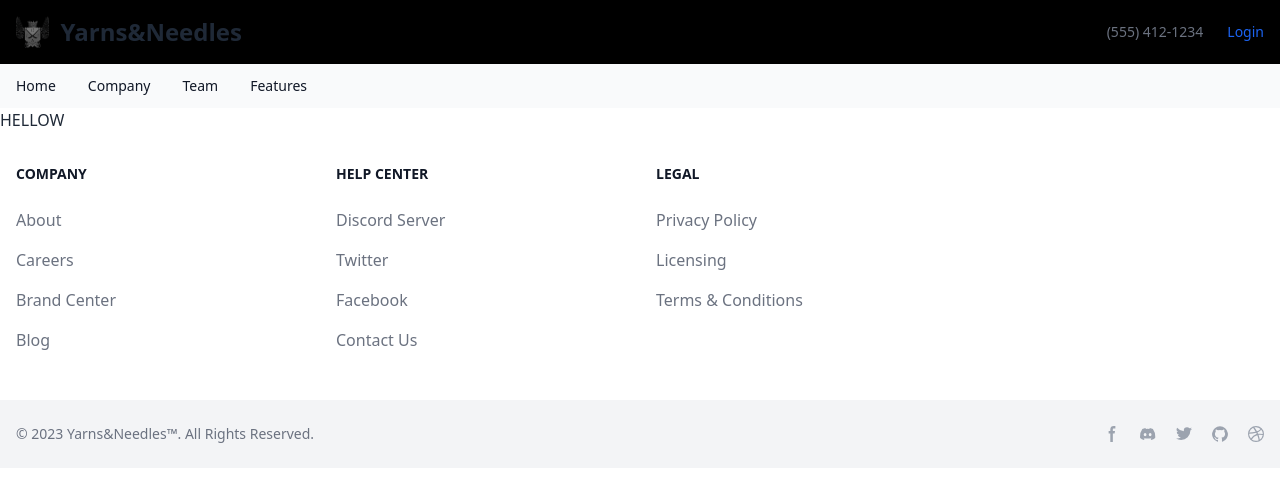
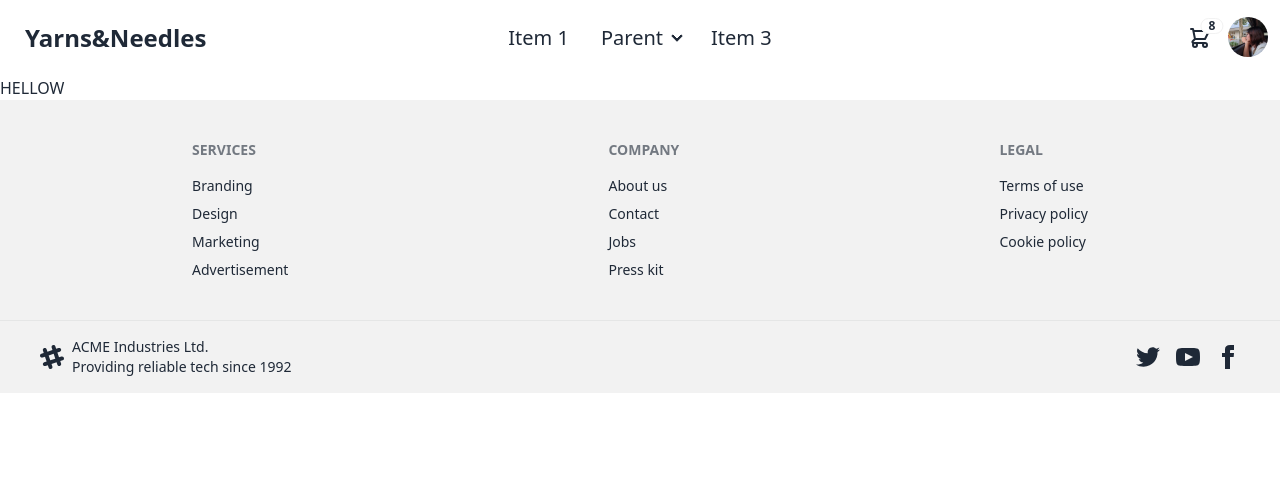
Before and after one commit to dyeem/DCIT26_PROJECT, a React (Vite) app in the folder project/: page / in a window 1280 px wide. Shown: the top 482 px of the page. Built offline with nearby package versions, Linux system fonts and the light colour scheme.

Commit message:
14/11 2:33pm

```diff
--- a/project/src/Components/Footer.jsx
+++ b/project/src/Components/Footer.jsx
@@ -1,95 +1,85 @@
 export default function Footer() {
     return (
         <>
-            <div class="mx-auto w-full max-w-screen-2xl">
-                <div class="grid grid-cols-2 gap-8 px-4 py-6 lg:py-8 md:grid-cols-4">
-                    <div>
-                        <h2 class="mb-6 text-sm font-semibold text-gray-900 uppercase dark:text-white">Company</h2>
-                        <ul class="text-gray-500 dark:text-gray-400 font-medium">
-                            <li class="mb-4">
-                                <a href="#" class=" hover:underline">About</a>
-                            </li>
-                            <li class="mb-4">
-                                <a href="#" class="hover:underline">Careers</a>
-                            </li>
-                            <li class="mb-4">
-                                <a href="#" class="hover:underline">Brand Center</a>
-                            </li>
-                            <li class="mb-4">
-                                <a href="#" class="hover:underline">Blog</a>
-                            </li>
-                        </ul>
-                    </div>
-                    <div>
-                        <h2 class="mb-6 text-sm font-semibold text-gray-900 uppercase dark:text-white">Help center</h2>
-                        <ul class="text-gray-500 dark:text-gray-400 font-medium">
-                            <li class="mb-4">
-                                <a href="#" class="hover:underline">Discord Server</a>
-                            </li>
-                            <li class="mb-4">
-                                <a href="#" class="hover:underline">Twitter</a>
-                            </li>
-                            <li class="mb-4">
-                                <a href="#" class="hover:underline">Facebook</a>
-                            </li>
-                            <li class="mb-4">
-                                <a href="#" class="hover:underline">Contact Us</a>
-                            </li>
-                        </ul>
-                    </div>
-                    <div>
-                        <h2 class="mb-6 text-sm font-semibold text-gray-900 uppercase dark:text-white">Legal</h2>
-                        <ul class="text-gray-500 dark:text-gray-400 font-medium">
-                            <li class="mb-4">
-                                <a href="#" class="hover:underline">Privacy Policy</a>
-                            </li>
-                            <li class="mb-4">
-                                <a href="#" class="hover:underline">Licensing</a>
-                            </li>
-                            <li class="mb-4">
-                                <a href="#" class="hover:underline">Terms &amp; Conditions</a>
-                            </li>
-                        </ul>
-                    </div>
-
-                </div>
-                <div class="px-4 py-6 bg-gray-100 dark:bg-gray-700 md:flex md:items-center md:justify-between">
-                    <span class="text-sm text-gray-500 dark:text-gray-300 sm:text-center">© 2023 <a href="https://flowbite.com/">Yarns&Needles™</a>. All Rights Reserved.
-                    </span>
-                    <div class="flex mt-4 sm:justify-center md:mt-0 space-x-5 rtl:space-x-reverse">
-                        <a href="#" class="text-gray-400 hover:text-gray-900 dark:hover:text-white">
-                            <svg class="w-4 h-4" aria-hidden="true" xmlns="http://www.w3.org/2000/svg" fill="currentColor" viewBox="0 0 8 19">
-                                    <path fill-rule="evenodd" d="M6.135 3H8V0H6.135a4.147 4.147 0 0 0-4.142 4.142V6H0v3h2v9.938h3V9h2.021l.592-3H5V3.591A.6.6 0 0 1 5.592 3h.543Z" clip-rule="evenodd"/>
+            <footer className="footer bg-base-200 text-base-content p-10">
+                <nav className="justify-self-center">
+                    <h6 className="footer-title">Services</h6>
+                    <a className="link link-hover">Branding</a>
+                    <a className="link link-hover">Design</a>
+                    <a className="link link-hover">Marketing</a>
+                    <a className="link link-hover">Advertisement</a>
+                </nav>
+                <nav className="justify-self-center">
+                    <h6 className="footer-title">Company</h6>
+                    <a className="link link-hover">About us</a>
+                    <a className="link link-hover">Contact</a>
+                    <a className="link link-hover">Jobs</a>
+                    <a className="link link-hover">Press kit</a>
+                </nav>
+                <nav className="justify-self-center">
+                    <h6 className="footer-title">Legal</h6>
+                    <a className="link link-hover">Terms of use</a>
+                    <a className="link link-hover">Privacy policy</a>
+                    <a className="link link-hover">Cookie policy</a>
+                </nav>
+                </footer>
+                <footer className="footer bg-base-200 text-base-content border-base-300 border-t px-10 py-4">
+                <aside className="grid-flow-col items-center">
+                    <svg
+                    width="24"
+                    height="24"
+                    viewBox="0 0 24 24"
+                    xmlns="http://www.w3.org/2000/svg"
+                    fillRule="evenodd"
+                    clipRule="evenodd"
+                    className="fill-current">
+                    <path
+                        d="M22.672 15.226l-2.432.811.841 2.515c.33 1.019-.209 2.127-1.23 2.456-1.15.325-2.148-.321-2.463-1.226l-.84-2.518-5.013 1.677.84 2.517c.391 1.203-.434 2.542-1.831 2.542-.88 0-1.601-.564-1.86-1.314l-.842-2.516-2.431.809c-1.135.328-2.145-.317-2.463-1.229-.329-1.018.211-2.127 1.231-2.456l2.432-.809-1.621-4.823-2.432.808c-1.355.384-2.558-.59-2.558-1.839 0-.817.509-1.582 1.327-1.846l2.433-.809-.842-2.515c-.33-1.02.211-2.129 1.232-2.458 1.02-.329 2.13.209 2.461 1.229l.842 2.515 5.011-1.677-.839-2.517c-.403-1.238.484-2.553 1.843-2.553.819 0 1.585.509 1.85 1.326l.841 2.517 2.431-.81c1.02-.33 2.131.211 2.461 1.229.332 1.018-.21 2.126-1.23 2.456l-2.433.809 1.622 4.823 2.433-.809c1.242-.401 2.557.484 2.557 1.838 0 .819-.51 1.583-1.328 1.847m-8.992-6.428l-5.01 1.675 1.619 4.828 5.011-1.674-1.62-4.829z"></path>
                     </svg>
-                            <span class="sr-only">Facebook page</span>
+                    <p>
+                    ACME Industries Ltd.
+                    <br />
+                    Providing reliable tech since 1992
+                    </p>
+                </aside>
+                <nav className="md:place-self-center md:justify-self-end sm:justify-center">
+                    <div className="grid grid-flow-col gap-4">
+                    <a>
+                        <svg
+                        xmlns="http://www.w3.org/2000/svg"
+                        width="24"
+                        height="24"
+                        viewBox="0 0 24 24"
+                        className="fill-current">
+                        <path
+                            d="M24 4.557c-.883.392-1.832.656-2.828.775 1.017-.609 1.798-1.574 2.165-2.724-.951.564-2.005.974-3.127 1.195-.897-.957-2.178-1.555-3.594-1.555-3.179 0-5.515 2.966-4.797 6.045-4.091-.205-7.719-2.165-10.148-5.144-1.29 2.213-.669 5.108 1.523 6.574-.806-.026-1.566-.247-2.229-.616-.054 2.281 1.581 4.415 3.949 4.89-.693.188-1.452.232-2.224.084.626 1.956 2.444 3.379 4.6 3.419-2.07 1.623-4.678 2.348-7.29 2.04 2.179 1.397 4.768 2.212 7.548 2.212 9.142 0 14.307-7.721 13.995-14.646.962-.695 1.797-1.562 2.457-2.549z"></path>
+                        </svg>
                     </a>
-                        <a href="#" class="text-gray-400 hover:text-gray-900 dark:hover:text-white">
-                            <svg class="w-4 h-4" aria-hidden="true" xmlns="http://www.w3.org/2000/svg" fill="currentColor" viewBox="0 0 21 16">
-                                    <path d="M16.942 1.556a16.3 16.3 0 0 0-4.126-1.3 12.04 12.04 0 0 0-.529 1.1 15.175 15.175 0 0 0-4.573 0 11.585 11.585 0 0 0-.535-1.1 16.274 16.274 0 0 0-4.129 1.3A17.392 17.392 0 0 0 .182 13.218a15.785 15.785 0 0 0 4.963 2.521c.41-.564.773-1.16 1.084-1.785a10.63 10.63 0 0 1-1.706-.83c.143-.106.283-.217.418-.33a11.664 11.664 0 0 0 10.118 0c.137.113.277.224.418.33-.544.328-1.116.606-1.71.832a12.52 12.52 0 0 0 1.084 1.785 16.46 16.46 0 0 0 5.064-2.595 17.286 17.286 0 0 0-2.973-11.59ZM6.678 10.813a1.941 1.941 0 0 1-1.8-2.045 1.93 1.93 0 0 1 1.8-2.047 1.919 1.919 0 0 1 1.8 2.047 1.93 1.93 0 0 1-1.8 2.045Zm6.644 0a1.94 1.94 0 0 1-1.8-2.045 1.93 1.93 0 0 1 1.8-2.047 1.918 1.918 0 0 1 1.8 2.047 1.93 1.93 0 0 1-1.8 2.045Z"/>
+                    <a>
+                        <svg
+                        xmlns="http://www.w3.org/2000/svg"
+                        width="24"
+                        height="24"
+                        viewBox="0 0 24 24"
+                        className="fill-current">
+                        <path
+                            d="M19.615 3.184c-3.604-.246-11.631-.245-15.23 0-3.897.266-4.356 2.62-4.385 8.816.029 6.185.484 8.549 4.385 8.816 3.6.245 11.626.246 15.23 0 3.897-.266 4.356-2.62 4.385-8.816-.029-6.185-.484-8.549-4.385-8.816zm-10.615 12.816v-8l8 3.993-8 4.007z"></path>
                         </svg>
-                            <span class="sr-only">Discord community</span>
                     </a>
-                        <a href="#" class="text-gray-400 hover:text-gray-900 dark:hover:text-white">
-                            <svg class="w-4 h-4" aria-hidden="true" xmlns="http://www.w3.org/2000/svg" fill="currentColor" viewBox="0 0 20 17">
-                                <path fill-rule="evenodd" d="M20 1.892a8.178 8.178 0 0 1-2.355.635 4.074 4.074 0 0 0 1.8-2.235 8.344 8.344 0 0 1-2.605.98A4.13 4.13 0 0 0 13.85 0a4.068 4.068 0 0 0-4.1 4.038 4 4 0 0 0 .105.919A11.705 11.705 0 0 1 1.4.734a4.006 4.006 0 0 0 1.268 5.392 4.165 4.165 0 0 1-1.859-.5v.05A4.057 4.057 0 0 0 4.1 9.635a4.19 4.19 0 0 1-1.856.07 4.108 4.108 0 0 0 3.831 2.807A8.36 8.36 0 0 1 0 14.184 11.732 11.732 0 0 0 6.291 16 11.502 11.502 0 0 0 17.964 4.5c0-.177 0-.35-.012-.523A8.143 8.143 0 0 0 20 1.892Z" clip-rule="evenodd"/>
+                    <a>
+                        <svg
+                        xmlns="http://www.w3.org/2000/svg"
+                        width="24"
+                        height="24"
+                        viewBox="0 0 24 24"
+                        className="fill-current">
+                        <path
+                            d="M9 8h-3v4h3v12h5v-12h3.642l.358-4h-4v-1.667c0-.955.192-1.333 1.115-1.333h2.885v-5h-3.808c-3.596 0-5.192 1.583-5.192 4.615v3.385z"></path>
                         </svg>
-                            <span class="sr-only">Twitter page</span>
-                        </a>
-                        <a href="#" class="text-gray-400 hover:text-gray-900 dark:hover:text-white">
-                            <svg class="w-4 h-4" aria-hidden="true" xmlns="http://www.w3.org/2000/svg" fill="currentColor" viewBox="0 0 20 20">
-                                    <path fill-rule="evenodd" d="M10 .333A9.911 9.911 0 0 0 6.866 19.65c.5.092.678-.215.678-.477 0-.237-.01-1.017-.014-1.845-2.757.6-3.338-1.169-3.338-1.169a2.627 2.627 0 0 0-1.1-1.451c-.9-.615.07-.6.07-.6a2.084 2.084 0 0 1 1.518 1.021 2.11 2.11 0 0 0 2.884.823c.044-.503.268-.973.63-1.325-2.2-.25-4.516-1.1-4.516-4.9A3.832 3.832 0 0 1 4.7 7.068a3.56 3.56 0 0 1 .095-2.623s.832-.266 2.726 1.016a9.409 9.409 0 0 1 4.962 0c1.89-1.282 2.717-1.016 2.717-1.016.366.83.402 1.768.1 2.623a3.827 3.827 0 0 1 1.02 2.659c0 3.807-2.319 4.644-4.525 4.889a2.366 2.366 0 0 1 .673 1.834c0 1.326-.012 2.394-.012 2.72 0 .263.18.572.681.475A9.911 9.911 0 0 0 10 .333Z" clip-rule="evenodd"/>
-                            </svg>
-                            <span class="sr-only">GitHub account</span>
-                        </a>
-                        <a href="#" class="text-gray-400 hover:text-gray-900 dark:hover:text-white">
-                            <svg class="w-4 h-4" aria-hidden="true" xmlns="http://www.w3.org/2000/svg" fill="currentColor" viewBox="0 0 20 20">
-                                <path fill-rule="evenodd" d="M10 0a10 10 0 1 0 10 10A10.009 10.009 0 0 0 10 0Zm6.613 4.614a8.523 8.523 0 0 1 1.93 5.32 20.094 20.094 0 0 0-5.949-.274c-.059-.149-.122-.292-.184-.441a23.879 23.879 0 0 0-.566-1.239 11.41 11.41 0 0 0 4.769-3.366ZM8 1.707a8.821 8.821 0 0 1 2-.238 8.5 8.5 0 0 1 5.664 2.152 9.608 9.608 0 0 1-4.476 3.087A45.758 45.758 0 0 0 8 1.707ZM1.642 8.262a8.57 8.57 0 0 1 4.73-5.981A53.998 53.998 0 0 1 9.54 7.222a32.078 32.078 0 0 1-7.9 1.04h.002Zm2.01 7.46a8.51 8.51 0 0 1-2.2-5.707v-.262a31.64 31.64 0 0 0 8.777-1.219c.243.477.477.964.692 1.449-.114.032-.227.067-.336.1a13.569 13.569 0 0 0-6.942 5.636l.009.003ZM10 18.556a8.508 8.508 0 0 1-5.243-1.8 11.717 11.717 0 0 1 6.7-5.332.509.509 0 0 1 .055-.02 35.65 35.65 0 0 1 1.819 6.476 8.476 8.476 0 0 1-3.331.676Zm4.772-1.462A37.232 37.232 0 0 0 13.113 11a12.513 12.513 0 0 1 5.321.364 8.56 8.56 0 0 1-3.66 5.73h-.002Z" clip-rule="evenodd"/>
-                            </svg>
-                            <span class="sr-only">Dribbble account</span>
                     </a>
                     </div>
-                </div>
-            </div>
+                </nav>
+            </footer>
         </>
     );
 }
--- a/project/src/Components/MainContent.jsx
+++ b/project/src/Components/MainContent.jsx
@@ -2,7 +2,7 @@
 export default function MainContent() {
     return (
        <>
-        <div>
+        <div className="bg-white">
             <h1>HELLOW</h1>
         </div>
        </>
--- a/project/src/Components/NavBar.jsx
+++ b/project/src/Components/NavBar.jsx
@@ -5,38 +5,126 @@
 export default function NavBar({NavLink}) {
     return (
         <>
-            <nav class="bg-black border-gray-200 dark:bg-gray-900">
-                <div class="flex flex-wrap justify-between items-center mx-auto max-w-screen-2xl p-4">
-                    <a href="https://flowbite.com" class="flex items-center space-x-3 rtl:space-x-reverse">
-                        <img src={logo} class="h-8" alt="Flowbite Logo" />
-                        <span class="self-center text-2xl font-semibold whitespace-nowrap dark:text-white">Yarns&Needles</span>
-                    </a>
-                    <div class="flex items-center space-x-6 ltr:space-x-reverse">
-                        <a href="tel:5541251234" class="text-sm  text-gray-500 dark:text-white hover:underline">(555) 412-1234</a>
-                        <a href="#" class="text-sm  text-blue-600 dark:text-blue-500 hover:underline">Login</a>
-                    </div>
-                </div>
-            </nav>
-            <nav class="bg-gray-50 dark:bg-gray-700">
-                <div class="max-w-screen-2xl px-4 py-3 mx-auto">
-                    <div class="flex items-center">
-                        <ul class="flex flex-row font-medium mt-0 space-x-8 rtl:space-x-reverse text-sm">
+            <div className="navbar bg-base-100">
+                <div className="navbar-start">
+                    <div className="dropdown">
+                        <div tabIndex={0} role="button" className="btn btn-ghost lg:hidden">
+                            <svg
+                            xmlns="http://www.w3.org/2000/svg"
+                            className="h-7 w-7"
+                            fill="none"
+                            viewBox="0 0 24 24"
+                            stroke="currentColor">
+                            <path
+                                strokeLinecap="round"
+                                strokeLinejoin="round"
+                                strokeWidth="2"
+                                d="M4 6h16M4 12h8m-8 6h16" />
+                            </svg>
+                        </div>
+                        <ul tabIndex={0} className="menu menu-sm dropdown-content bg-base-100 rounded-box z-[1] mt-3 w-52 p-2 shadow">
                             <li>
-                                <a href="#" class="text-gray-900 dark:text-white hover:underline" aria-current="page">Home</a>
+                                <a className='text-lg'>Home</a>
                             </li>
                             <li>
-                                <a href="#" class="text-gray-900 dark:text-white hover:underline">Company</a>
+                                <a className='text-lg'>Parent</a>
+                                <ul className="p-2">
+                                    <li>
+                                        <a className='text-lg'>Submenu 1</a>
+                                    </li>
+                                    <li>
+                                        <a className='text-lg'>Submenu 2</a>
+                                    </li>
+                                </ul>
                             </li>
                             <li>
-                                <a href="#" class="text-gray-900 dark:text-white hover:underline">Team</a>
+                                <a className='text-lg'>Item 3</a>
+                            </li>
+                        </ul>
+                    </div>
+                    <a className="btn btn-ghost text-2xl">Yarns&Needles</a>
+                </div>
+                <div className="navbar-center hidden lg:flex">
+                    <ul className="menu menu-horizontal px-1">
+                        <li>
+                            <a className='text-xl'>Item 1</a>
+                        </li>
+                        <li>
+                            <details>
+                                <summary className='text-xl'>Parent</summary>
+                                <ul className="p-2">
+                                    <li>
+                                        <a className=''>Submenu 1</a>
+                                    </li>
+                                    <li>
+                                        <a className=''>Submenu 2</a>
+                                    </li>
+                                </ul>
+                            </details>
+                        </li>
+                        <li>
+                            <a className='text-xl'>Item 3</a>
+                        </li>
+                    </ul>
+                </div>
+                <div className="navbar-end">
+                    <div className="dropdown dropdown-end">
+                        <div tabIndex={0} role="button" className="btn btn-ghost btn-circle">
+                            <div className="indicator">
+                            <svg
+                                xmlns="http://www.w3.org/2000/svg"
+                                className="h-7 w-7 sm:h-6 sm:w-6"
+                                fill="none"
+                                viewBox="0 0 24 24"
+                                stroke="currentColor">
+                                <path
+                                strokeLinecap="round"
+                                strokeLinejoin="round"
+                                strokeWidth="2"
+                                d="M3 3h2l.4 2M7 13h10l4-8H5.4M7 13L5.4 5M7 13l-2.293 2.293c-.63.63-.184 1.707.707 1.707H17m0 0a2 2 0 100 4 2 2 0 000-4zm-8 2a2 2 0 11-4 0 2 2 0 014 0z" />
+                            </svg>
+                            <span className="badge badge-sm indicator-item">8</span>
+                            </div>
+                        </div>
+                        <div
+                            tabIndex={0}
+                            className="card card-compact dropdown-content bg-base-100 z-[1] mt-3 w-52 shadow">
+                            <div className="card-body">
+                                <span className="text-lg font-bold">8 Items</span>
+                                <span className="text-info">Subtotal: $999</span>
+                                <div className="card-actions">
+                                    <button className="btn btn-primary btn-block">View cart</button>
+                                </div>
+                            </div>
+                        </div>
+                    </div>
+                    <div className="dropdown dropdown-end">
+                        <div tabIndex={0} role="button" className="btn btn-ghost btn-circle avatar">
+                            <div className="w-10 rounded-full">
+                            <img
+                                alt="Tailwind CSS Navbar component"
+                                src={avatar} />
+                            </div>
+                        </div>
+                        <ul
+                            tabIndex={0}
+                            className="menu menu-sm dropdown-content bg-base-100 rounded-box z-[1] mt-3 w-52 p-2 shadow">
+                            <li>
+                            <a className="justify-between">
+                                Profile
+                                <span className="badge">New</span>
+                            </a>
                             </li>
                             <li>
-                                <a href="#" class="text-gray-900 dark:text-white hover:underline">Features</a>
+                                <a>Settings</a>
+                            </li>
+                            <li>
+                                <a>Logout</a>
                             </li>
                         </ul>
                     </div>
                 </div>
-            </nav>
+            </div>
         </>
     );
 }
--- a/project/src/Layouts/RootLayout.jsx
+++ b/project/src/Layouts/RootLayout.jsx
@@ -7,7 +7,7 @@
     return (
         <div className="root-layout">
             <header>
-                <nav>
+                <nav >
                     <NavBar NavLink={NavLink}/>
                 </nav>
             </header>
--- a/project/tailwind.config.js
+++ b/project/tailwind.config.js
@@ -1,13 +1,10 @@
-const flowbite = require("flowbite-react/tailwind");
 /** @type {import('tailwindcss').Config} */
 module.exports = {
   content: [
     './src/**/*.{html,js,jsx}',
     './components/**/*.{html,js,jsx}',
-    flowbite.content(),
   ],
   plugins: [
     require('daisyui'),
-    flowbite.plugin(),
   ],
 }
```
Lines whose indentation alone changed are shown as unchanged.
